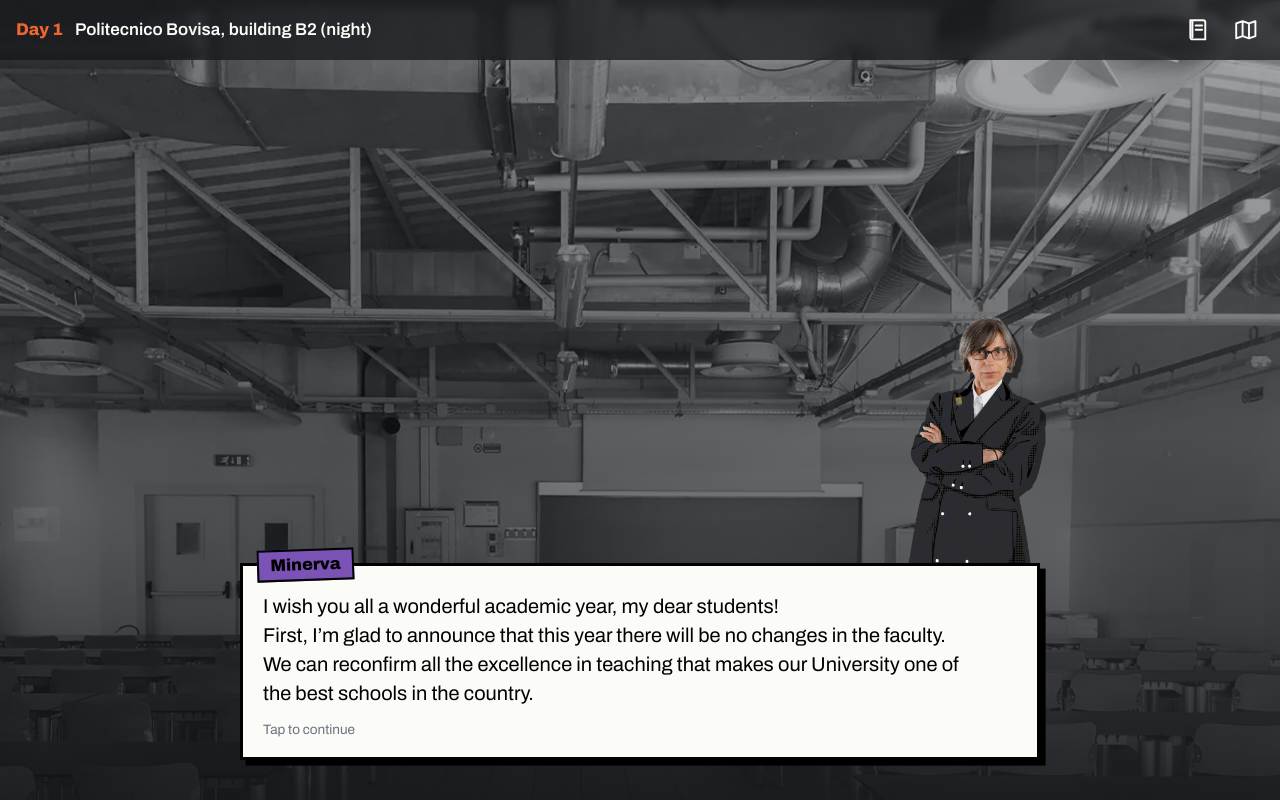
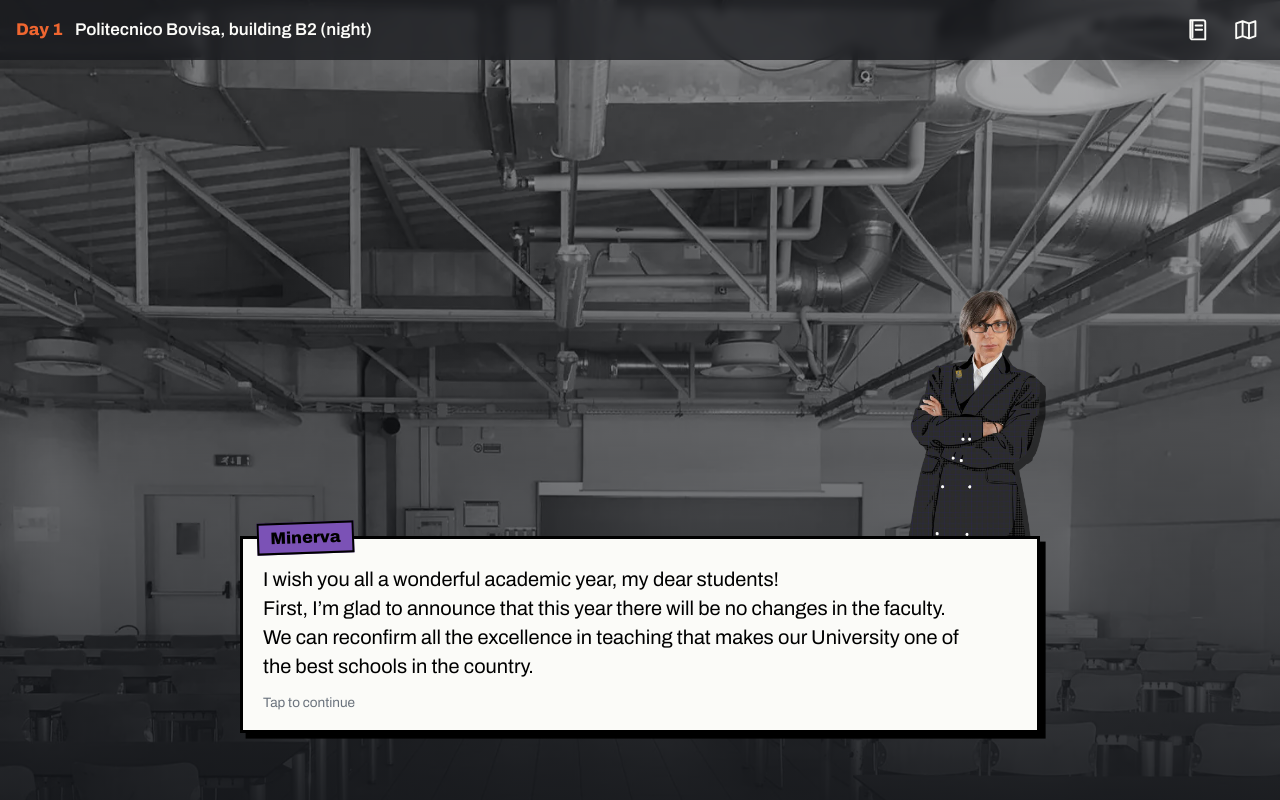
Before and after one commit to leocity/petronius, a website with bundled scripts: page web/index.html in a window 1280 px wide. Both pictures are taken after a click on the button "Play at home". Built offline with nearby package versions, Linux system fonts and the light colour scheme.

Commit message:
Keep the figure and the dialogue box in a fixed position: the box sits in a reserved slot

```diff
--- a/web/style.css
+++ b/web/style.css
@@ -272,14 +272,16 @@ button { font: inherit; color: inherit; }
 /* The figure has a fixed height (--fig-h, set by the screen only), so it never grows or shrinks with the
    dialogue box: a tall box pushes the page down instead of covering the character, a short one leaves the
    photo showing above the figure. The box overlaps only the figure's last 2.6rem. */
-.stage { position: relative; --fig-h: clamp(11rem, 36dvh, 26rem); grid-template-rows: calc(var(--fig-h) - 2.6rem) auto; align-content: end; gap: 0; }
+.stage { position: relative; --fig-h: clamp(11rem, 36dvh, 26rem); --box-slot: 14rem; grid-template-rows: calc(var(--fig-h) - 2.6rem) minmax(var(--box-slot), auto); align-content: end; gap: 0; }
+/* The box sits at the top of a fixed slot, so the figure stays where it is until a line is longer than the slot. */
+.stage > .say { align-self: start; }
 .stage > .portrait-wall { position: relative; overflow: visible; pointer-events: none; min-height: 0; display: block; }
 .figure {
   position: absolute; bottom: -2.6rem; left: 0; height: var(--fig-h); max-width: 64%; object-fit: contain; object-position: left bottom;
   filter: drop-shadow(0.4rem 0.4rem 0 rgba(0, 0, 0, 0.55));
 }
 .figure.right { left: auto; right: 0; object-position: right bottom; }
-.stage > .say { position: relative; z-index: 1; grid-row: 2; align-self: end; }
+.stage > .say { position: relative; z-index: 1; grid-row: 2; }
 #btn-song.on { color: var(--cover); }
 .ending-video { width: min(100%, 40rem); border: 0.2rem solid var(--ink); box-shadow: var(--shadow-hard); background: #000; }
 @media (max-width: 47.99rem) {
```
